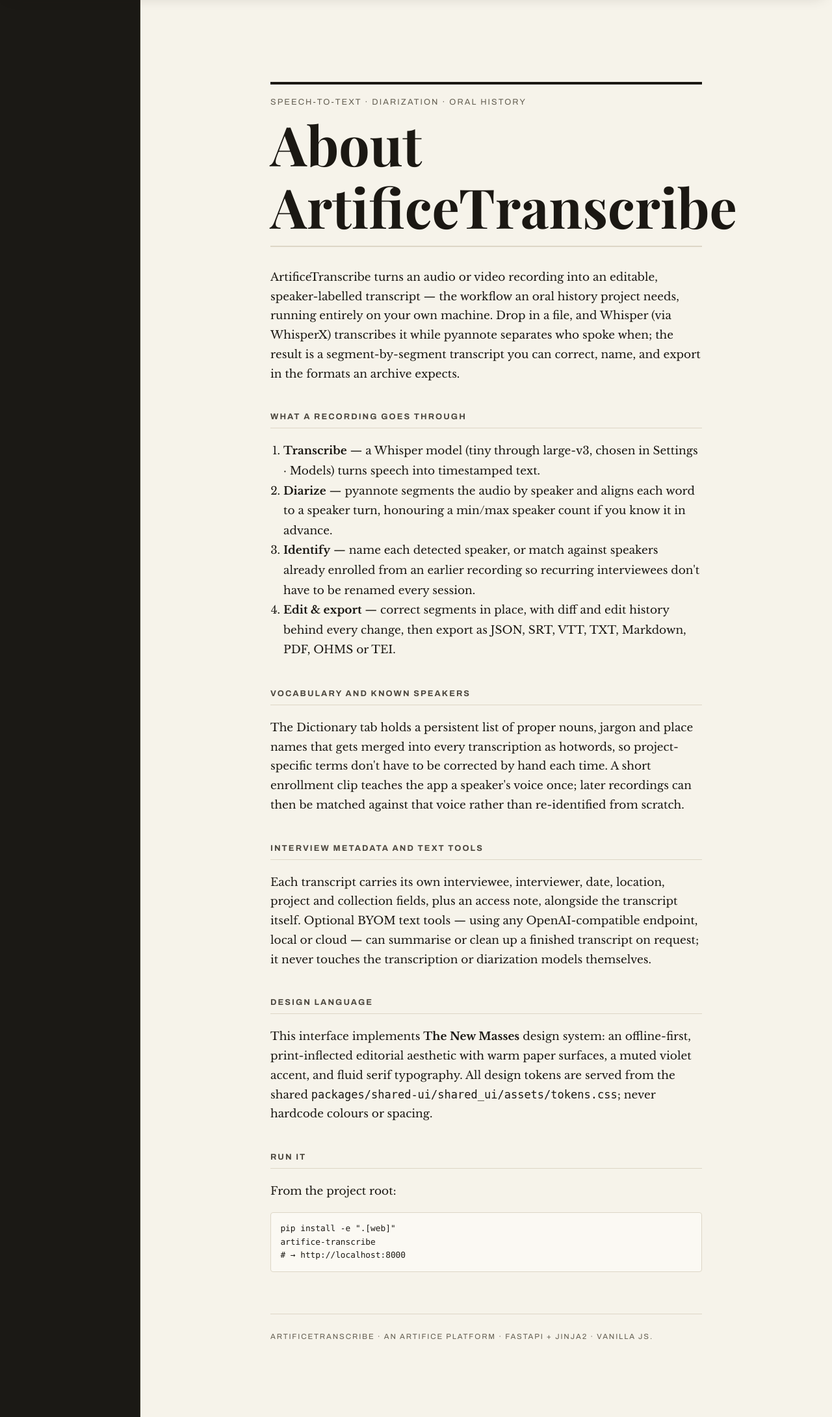
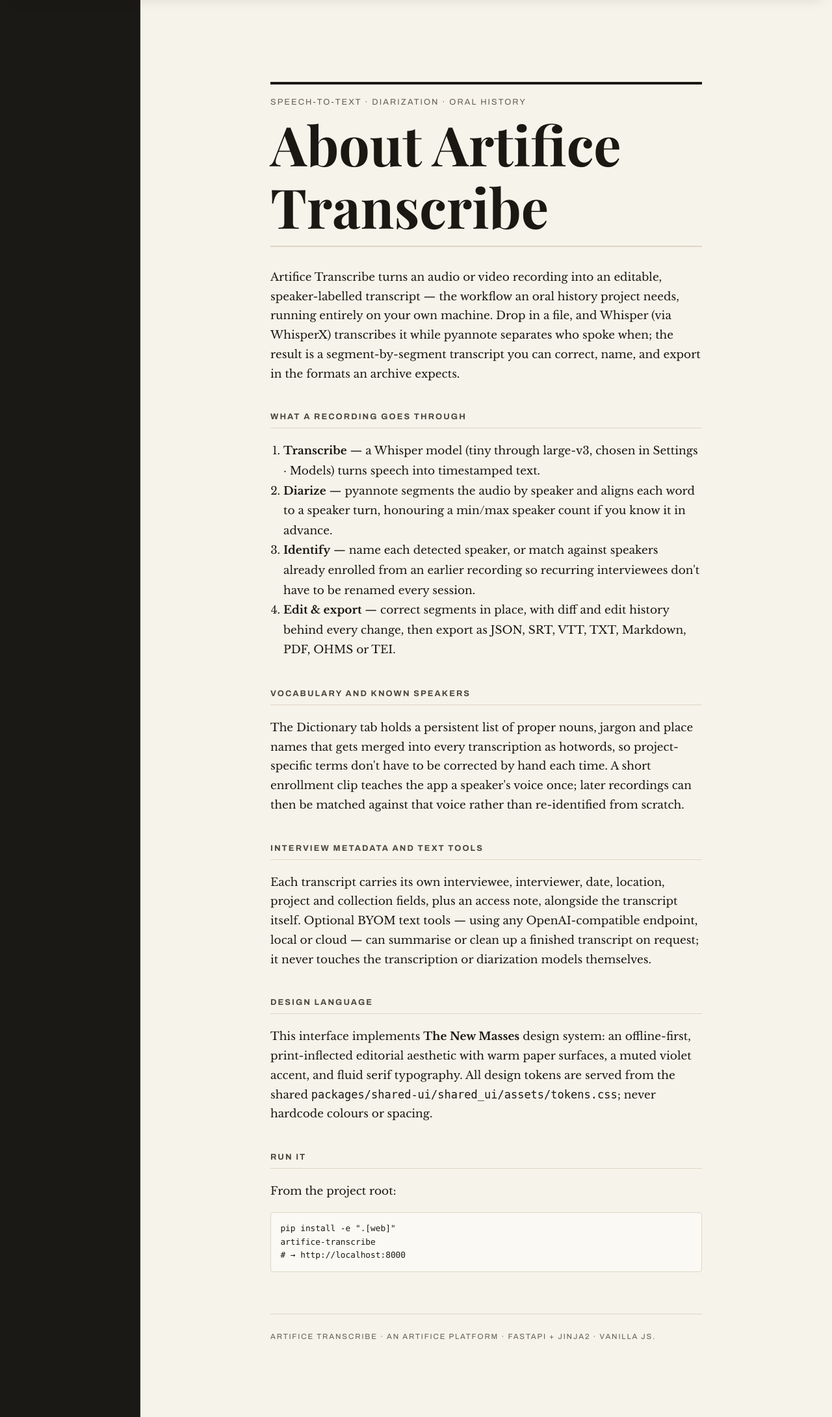
Before and after one commit to MauriceJCasey/artifice-transcribe, a Python web app: template apps/artifice-transcribe/src/artifice_transcribe/web/templates/about.html in a window 1280 px wide. Shown: the part 48-2228 px from the top of the page at 65% size. Run offline with Jinja, Linux system fonts and the light colour scheme; the template is opened without the code that fills it, so the values that code supplies are empty.

Commit message:
Sync from artifice-suite monorepo

```diff
--- a/apps/artifice-transcribe/src/artifice_transcribe/services/exports.py
+++ b/apps/artifice-transcribe/src/artifice_transcribe/services/exports.py
@@ -233,7 +233,7 @@ async def export_tei(db: AsyncSession, job_id: str) -> str:
         ET.SubElement(respStmt, f"{{{TEI_NS}}}name").text = job.interviewer
 
     publicationStmt = ET.SubElement(fileDesc, f"{{{TEI_NS}}}publicationStmt")
-    ET.SubElement(publicationStmt, f"{{{TEI_NS}}}p").text = "Generated by ArtificeTranscribe"
+    ET.SubElement(publicationStmt, f"{{{TEI_NS}}}p").text = "Generated by Artifice Transcribe"
 
     sourceDesc = ET.SubElement(fileDesc, f"{{{TEI_NS}}}sourceDesc")
     recordingStmt = ET.SubElement(sourceDesc, f"{{{TEI_NS}}}recordingStmt")
--- a/apps/artifice-transcribe/src/artifice_transcribe/web/__init__.py
+++ b/apps/artifice-transcribe/src/artifice_transcribe/web/__init__.py
@@ -2,4 +2,4 @@
 #
 # SPDX-License-Identifier: AGPL-3.0-or-later
 
-"""ArtificeTranscribe web package."""
+"""Artifice Transcribe web package."""
--- a/apps/artifice-transcribe/src/artifice_transcribe/web/static/css/app.css
+++ b/apps/artifice-transcribe/src/artifice_transcribe/web/static/css/app.css
@@ -4,8 +4,8 @@
  */
 
 /*
-  The New Masses Design System — ArtificeTranscribe
-  Derived from E:\Claude Sandbox\ArtificeTranscribe\Design_Philosophy.md
+  The New Masses Design System — Artifice Transcribe
+  Derived from E:\Claude Sandbox\Artifice Transcribe\Design_Philosophy.md
 */
 
 /* ── App Accent Identity — Violet ──────────────────── */
--- a/apps/artifice-transcribe/src/artifice_transcribe/web/templates/about.html
+++ b/apps/artifice-transcribe/src/artifice_transcribe/web/templates/about.html
@@ -11,12 +11,12 @@
 <main class="page page-prose" id="main-content">
   <header class="masthead">
     <span class="label">Speech-to-text &middot; diarization &middot; oral history</span>
-    <h1>About ArtificeTranscribe</h1>
+    <h1>About Artifice Transcribe</h1>
     <hr class="masthead-rule">
   </header>
 
   <p>
-    ArtificeTranscribe turns an audio or video recording into an editable,
+    Artifice Transcribe turns an audio or video recording into an editable,
     speaker-labelled transcript &mdash; the workflow an oral history project
     needs, running entirely on your own machine. Drop in a file, and Whisper
     (via WhisperX) transcribes it while pyannote separates who spoke when;
@@ -79,7 +79,7 @@ artifice-transcribe
 # &rarr; http://localhost:8000</pre>
 
   <p class="foot">
-    ArtificeTranscribe &middot; an Artifice platform &middot; FastAPI + Jinja2 &middot; vanilla JS.
+    Artifice Transcribe &middot; an Artifice platform &middot; FastAPI + Jinja2 &middot; vanilla JS.
   </p>
 </main>
 {% endblock %}
--- a/apps/artifice-transcribe/src/artifice_transcribe/web/templates/base.html
+++ b/apps/artifice-transcribe/src/artifice_transcribe/web/templates/base.html
@@ -32,7 +32,7 @@
 <script>
 (function () {
   "use strict";
-  var byom = window.ArtificeByom.autostart({ appName: "ArtificeTranscribe", autoOpen: false, onConfigured: function () { byom.close(); } });
+  var byom = window.ArtificeByom.autostart({ appName: "Artifice Transcribe", autoOpen: false, onConfigured: function () { byom.close(); } });
 })();
 </script>
 {% block app_scripts %}{% endblock %}
--- a/apps/artifice-transcribe/src/artifice_transcribe/web/templates/index.html
+++ b/apps/artifice-transcribe/src/artifice_transcribe/web/templates/index.html
@@ -4,7 +4,6 @@
   -->
 
 {% extends "base.html" %}
-{% block title %}ArtificeTranscribe{% endblock %}
 
 {% block content %}
 
--- a/apps/artifice-transcribe/src/artifice_transcribe/web/window.py
+++ b/apps/artifice-transcribe/src/artifice_transcribe/web/window.py
@@ -2,7 +2,7 @@
 #
 # SPDX-License-Identifier: AGPL-3.0-or-later
 
-"""Native window re-exports from shared-ui for ArtificeTranscribe."""
+"""Native window re-exports from shared-ui for Artifice Transcribe."""
 
 from __future__ import annotations
 
--- a/packages/shared-ui/shared_ui/assets/byom.js
+++ b/packages/shared-ui/shared_ui/assets/byom.js
@@ -1305,6 +1305,9 @@
           ? "Connection configured."
           : "Set up connection"
       );
+      // On narrow windows the visible label collapses to the dot, so the
+      // tooltip is what tells a mouse user what it means.
+      btn.setAttribute("title", configured ? "Connection configured" : "Set up connection");
       var label = btn.querySelector("[data-model-label]");
       if (label) label.textContent = configured ? "Connection configured" : "Set up connection";
       var dot = btn.querySelector(".status-dot");
--- a/packages/shared-ui/shared_ui/templates/_app_shell.html
+++ b/packages/shared-ui/shared_ui/templates/_app_shell.html
@@ -28,7 +28,7 @@
       <nav class="shell-titlebar-nav pywebview-drag-region-exclude" aria-label="Primary">{% for item in nav_items %}<a href="{{ item.href }}"{% if item.key == active_tab %} aria-current="page"{% endif %}>{{ item.label }}</a>{% endfor %}</nav>
       {% endif %}
       <div class="shell-title-actions pywebview-drag-region-exclude">
-        <button class="shell-status" type="button" data-shell-action="model"><span class="status-dot" aria-hidden="true"></span><span data-model-label>Set up connection</span></button>
+        <button class="shell-status" type="button" data-shell-action="model" title="Set up connection"><span class="status-dot" aria-hidden="true"></span><span data-model-label>Set up connection</span></button>
         <button class="shell-icon-button" type="button" data-shell-action="theme" aria-label="Change colour theme">◐</button>
         <button class="shell-icon-button" type="button" data-shell-action="suite" aria-label="Switch Artifice application" aria-expanded="false">✦</button>
       </div>
```
Also changed, not shown: apps/artifice-transcribe/src/artifice_transcribe/main.py (+5 -5 lines), apps/artifice-transcribe/tests/browser/test_transcribe_ui.py (+35 -0 lines), apps/artifice-transcribe/tests/test_api.py (+1 -1 lines), apps/artifice-transcribe/tests/test_byom.py (+1 -1 lines), packages/shared-ui/shared_ui/assets/research.css (+28 -0 lines), README.md, apps/artifice-transcribe/README.md, 2 other files.
